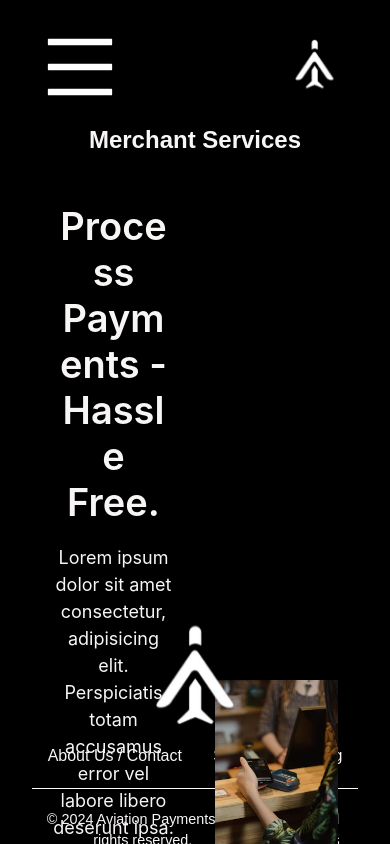
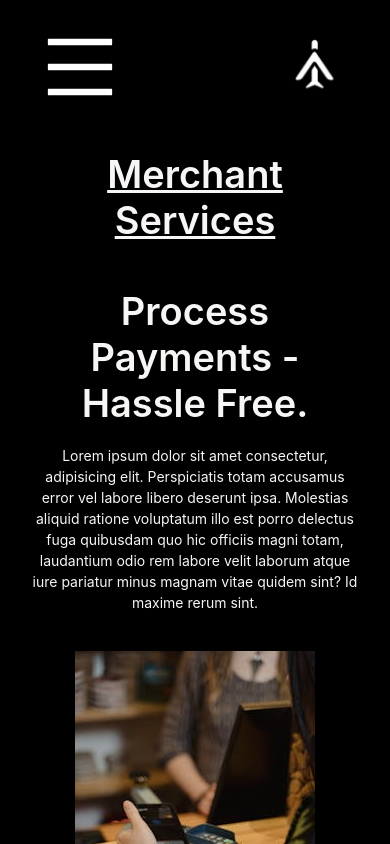
Before and after one commit to dopamine9931/upright-aviation-payments, a React (Vite) app in the folder Client/: page /merchantservices in a window 390 px wide. Shown: the top 844 px of the page. Built offline with nearby package versions, Linux system fonts and the light colour scheme; no server answers.

Commit message:
completed mobile view

```diff
--- a/Client/src/components/component-css-files/imageoverlay.css
+++ b/Client/src/components/component-css-files/consultingimageoverlay.css
@@ -1,28 +1,41 @@
-.image-overlay-container {
+.consulting-container {
   display: flex;
   justify-content: center;
   align-items: center;
   position: relative;
   width: 100%;
   height: 100%; /* Adjust width as needed */
-  margin:0 auto;
+  margin-top: 24px;
+  margin-bottom: 24px;
 }
 
 .overlay-text {
+  display: flex;
   position: absolute;
   top: 50%;
-  right: 0;
   font-style: bold;
   transform: translateY(0 -50%);
   background: rgba(0, 0, 0, 0.5); /* Semi-transparent background */
   color: white;
   padding: 10px;
   border-radius: 10px;
-
+  text-align: center;
 }
 
-.ant-card-cover img {
-  width: 100%;
-  height: 85%;
+.hangar-img img {
+  width: 50vw;
+  height: 50vh;
+  display: flex;
+  justify-content: center;
+  align-items: center;
+}
 
+/* Responsive */
+@media (max-width: 768px) {
+  .consulting-container,
+  .overlay-text {
+    padding: 16px;
+    display: flex;
+    position: relative;
+  }
 }
--- a/Client/src/components/component-css-files/infosection.css
+++ b/Client/src/components/component-css-files/infosection.css
@@ -3,40 +3,42 @@
 }
 
 /* infosection.css */
-
 .infosection {
   display: flex;
-  margin: 20px
+  text-align: center;
+  flex-wrap: wrap;
+  justify-content: center;
+  align-items: center;
+  margin: 20px;
+  padding: 30px;
+  width: 100%; /* Add semicolon */
+  margin-bottom: 24px;
 }
 
 .infosection-row {
-  height: 50vh;
   margin: 0;
+  height: auto; /* Make it responsive */
 }
 
-.infosection-col-left {
-  text-align: left;
+.infosection-col-left,
+.infosection-col-right {
   padding: 0 20px;
-
-}
-
-.infosection-title {
-  text-align: center;
-}
-
-.infosection-text {
-  font-size: 18px;
-  line-height: 1.5;
-}
-
-.infosection-col-right {
-  text-align: right;
-  padding: 0 20px;
-
 }
 
 .infosection-img {
   max-width: 100%;
   height: auto;
+  display: flex;
+  justify-content: center;
+  align-items: center;
+}
 
+/* Responsive */
+@media (max-width: 768px) {
+  .infosection {
+    width: 70%;
+    height: auto;
+    /* padding: 16px; */
+
+  }
 }
--- /dev/null
+++ b/Client/src/components/component-css-files/merchantservices.css
@@ -0,0 +1,67 @@
+.merchantservices{
+  flex-wrap: wrap;
+  display: flex;
+  justify-content: center;
+  margin-top: 24px;
+  margin-bottom: 30px;
+}
+
+.merchantservicestitle{
+  text-decoration: underline;
+}
+
+
+.merchantservicescontainer {
+  flex-wrap: wrap;
+  display: flex;
+  justify-content: center;
+  align-items: center;
+  margin: auto;
+}
+
+.merchantservices-row {
+  flex-wrap: wrap;
+  display: flex;
+
+}
+
+.merchantservices-col-left {
+  display: flex;
+  justify-content: center;
+  align-items: center;
+  text-align: right;
+  padding: 0 20px;
+
+}
+
+.pStyle{
+  font-size: 18px;
+  line-height: 1.5px;
+}
+
+.merchantservices-col-right {
+  margin:auto;
+  display: flex;
+  justify-content: center;
+  align-items: center;
+  padding: 0 20px;
+
+}
+
+.merchantservices-img img {
+  max-width: 100%;
+  height: 100%;
+  display: flex;
+  justify-content: center;
+  align-items: center;
+  margin-top: 24px;
+
+}
+
+/* Responsive */
+@media (max-width: 768px) {
+  .merchantservices {
+    /* padding: 16px; */
+
+  }
+}
--- a/Client/src/components/component-css-files/othersolutions.css
+++ b/Client/src/components/component-css-files/othersolutions.css
@@ -1,17 +1,41 @@
-.othersolutions-title {
-    text-align: center;
-    display: flex;
-    justify-content: center;
-    margin-bottom: 40px,
+.othersolutions {
+  display: flex;
+  text-align: center;
+  flex-wrap: wrap;
+  justify-content: center;
+  align-items: center;
+  margin-top: 24px;
+  margin-bottom: 30px;
+
 
 }
 
-.othersolutions {
+.othersolutions-title {
+  text-align: center;
+  display: flex;
+  justify-content: center;
+  text-decoration: underline;
+}
+
+.othersolutions-container {
+  align-items: center;
+  display: flex;
+  justify-content: center;
+  flex-wrap: wrap;
 
 }
 
-.ant-row {
+/* .ant-row {
     display: flex;
     justify-content: center;
     margin-left: -8px -8px
+
+} */
+
+/* Responsive */
+@media (max-width: 768px) {
+  .othersolutions, {
+    /* padding: 16px; */
+
+  }
 }
--- a/Client/src/components/component-css-files/solutioncards.css
+++ b/Client/src/components/component-css-files/solutioncards.css
@@ -1,39 +1,39 @@
+/* solutioncards.css */
 .solutioncards {
+  display: flex;
+  flex-wrap: wrap;
   text-align: center;
-  position: center;
   justify-content: center;
-
-}
-.solutioncards-card {
-  position: center;
-  margin: auto;
-  margin-bottom: 40px;
+  align-items: center;
+  width: 100%;
+  height: 100%;
+  margin-top: 24px;
+  margin-bottom: 30px;
 }
 
 .solutioncards-title {
+  margin-top: 24px;
+  display: flex;
   text-align: center;
-  display: flex;
   justify-content: center;
-  margin-bottom: 40px;
+  align-items: center;
+  margin-bottom: 30px;
 }
 
-/* DO NOT USE - GLOBAL CLASS NAME */
-/* .ant-row { */
-  /* margin: 0; */
-  /* justify-content: center;
-  display: flex; */
-  /* margin-left: auto !important;
-  margin-right: auto !important; */
-
-  /*Ensure no default margins from Ant Design */
-/*}  */
-
-.ant-col {
-  padding: 0 10px;
-
-  /* Add horizontal padding between columns */
+.solutioncards-card {
+  margin-bottom: 30px;
+  margin-top: 16px;
+  display: flex;
+  flex-wrap: wrap;
+  align-items: center;
+  justify-content: center;
+  margin:auto;
 }
 
-.ant-card {
-  margin-bottom: 18px; /* Add vertical margin between cards */
+
+/* Responsive layout */
+@media (max-width: 768px) {
+  .solutioncards {
+    padding: 16px;
+  }
 }
--- a/Client/src/components/infosection.jsx
+++ b/Client/src/components/infosection.jsx
@@ -10,30 +10,24 @@ const InfoSection = () => {
   return (
     <div className="infosection">
       <Row align="middle" className="infosection-row">
-        <Col span={12} className="infosection-col-left">
-          <Title level={1} className="infosection-title">
+        <Col xs={24} md={12} className="infosection-col-left">
+          <Title level={1}>
             Welcome to Aviation Payments - Simplifying Transactions
           </Title>
-          <p className="infosection-text">
-            Lorem ipsum dolor sit amet consectetur, adipisicing elit.
-            Perspiciatis totam accusamus error vel labore libero deserunt ipsa.
-            Molestias aliquid ratione voluptatum illo est porro delectus fuga
-            quibusdam quo hic officiis magni totam, laudantium odio rem labore
-            velit laborum atque iure pariatur minus magnam vitae quidem sint? Id
-            maxime rerum sint.
+          <p>
+            Lorem ipsum dolor sit amet consectetur adipisicing elit. Corporis
+            pariatur eligendi quod, autem harum ut, dolorem similique
+            perspiciatis aut nemo eos, ab tempora suscipit dignissimos!
           </p>
           <div className="lead-capture-homecontainer">
-            <LeadCapture isModal={true}
-             /> {" "}
+            <LeadCapture isModal={true} />{" "}
           </div>
         </Col>
 
-        <Col span={12} className="infosection-col-right">
-          <img
-            src="/aviation_small.jpg"
-            alt="Description"
-            className="infosection-img"
-          />
+        <Col xs={24} md={12} className="infosection-col-right">
+          <div className="infosection-img">
+            <img src="/aviation_small.jpg" alt="Description" />
+          </div>
         </Col>
       </Row>
     </div>
--- a/Client/src/components/othersolutions.jsx
+++ b/Client/src/components/othersolutions.jsx
@@ -4,31 +4,31 @@ import "../components/component-css-files/othersolutions.css";
 
 const { Title } = Typography;
 const OtherSolutions = () => (
-
   <div class="othersolutions">
-
     <Title level={1} className="othersolutions-title">
       Other Solutions Offered
     </Title>
 
+    <div className="othersolutions-container">
       <Row gutter={16}>
-      <Col span={8}>
+        <Col xs={24} md={8}>
           <Card title="Fuel Card Services" bordered={false}>
             <img alt="example" src="/fuelcards.jpg" />
           </Card>
         </Col>
-      <Col span={8}>
+        <Col xs={24} md={8}>
           <Card title="ATM Solutions" bordered={false}>
             <img alt="example" src="/atms.jpg" />
           </Card>
         </Col>
-      <Col span={8}>
+        <Col xs={24} md={8}>
           <Card title="ACH Solutions" bordered={false}>
             <img alt="example" src="/achtransactions.jpg" />
           </Card>
         </Col>
       </Row>
     </div>
+  </div>
 );
 
 export default OtherSolutions;
--- a/Client/src/components/solutions/solutioncards.jsx
+++ b/Client/src/components/solutions/solutioncards.jsx
@@ -75,10 +75,16 @@ const Solutions = () => {
 
   return (
     <div class="solutioncards">
-      <Title level={1} className="solutioncards-title">
+      <Title
+        level={1}
+        style={{
+          textDecoration: "underline",
+        }}
+        className="solutioncards-title"
+      >
         Our Solutions
       </Title>
-      <Row gutter={16}>
+      <Row gutter={[16, 16]}>
         {cardData.map(({ id, title, description, imageUrl, link }) => (
           <Col xs={24} sm={12} md={8} lg={8} xl={8} key={id}>
             <Card
--- a/Client/src/pages/consulting.jsx
+++ b/Client/src/pages/consulting.jsx
@@ -1,24 +1,30 @@
 import React, { Routes, Route } from "react";
-import { Card } from 'antd';
-import "../components/component-css-files/imageoverlay.css"; // CSS file
-
+import { Card, Typography } from 'antd';
+import "../components/component-css-files/consultingimageoverlay.css"; // CSS file
+const { Title } = Typography;
 const { Meta } = Card;
 
 function Consulting() {
   return (
     <div>
-      <h2> Consulting</h2>
-
-      <div className="image-overlay-container">
+      <Title
+        level={1}
+        style={{
+          textDecoration: "underline",
+        }}
+        classname="consultingtitle"
+      >
+        Consulting
+      </Title>
+      <div className="consulting-container">
         <Card
+          className="hangar-img"
           cover={<img alt="hangar" src="/hangar.jpg" />}
-          style={{ width: 900, height: 500, position: "relative"}}
-
+          bordered={false}
         >
           <div className="overlay-text">
             <Meta
-              title="We're here to guide you at every step ."
-              style={{ fontSize: 18 }}
+              title="We're here to guide you at every step of the way."
               description="Our world class team of expert consultants will work with you to meet your needs. Whether its your first time or your looking to expand. We've got you covered."
             />
           </div>
@@ -26,6 +32,6 @@ function Consulting() {
       </div>
     </div>
   );
-}
+};
 
 export default Consulting;
--- a/Client/src/pages/gateway.jsx
+++ b/Client/src/pages/gateway.jsx
@@ -1,16 +1,27 @@
 import React, { Routes, Route } from "react";
+import { Typography } from "antd";
 import GatewayFeatures from "../components/SolutionsGateway/GatewayFeatures";
 import FormlessEmbed from "../components/formlessai";
 import GatewayInfo from "../components/SolutionsGateway/GatewayInfo";
 
+const { Title } = Typography;
 function Gateway() {
 
   return (
     <div>
-      <h2>Gateway Services</h2>
-    <GatewayInfo />
-    <GatewayFeatures />
-    <FormlessEmbed />
+      <div>
+        <Title
+          level={1}
+          style={{
+            textDecoration: "underline",
+          }}
+        >
+          Gateway Services
+        </Title>
+      </div>
+      <GatewayInfo />
+      <GatewayFeatures />
+      <FormlessEmbed />
     </div>
   );
 };
--- a/Client/src/pages/merchantservices.jsx
+++ b/Client/src/pages/merchantservices.jsx
@@ -1,36 +1,46 @@
 import React from "react";
 import { Row, Col, Typography } from "antd";
+import "../components/component-css-files/merchantservices.css";
 
 const { Title } = Typography;
 
 function MerchantServices() {
   return (
 
+    <div className="merchantservices">
+
     <div>
-    <h2> Merchant Services </h2>
+      <Title level={1} className="merchantservicestitle">
+        Merchant Services
+      </Title>
 
-    <Row align="middle" style={{ height: "50vh", margin: 0 }}>
-      <Col span={12} style={{ textAlign: "center", padding: "0 20px" }}>
-        <Title level={1} style={{ textAlign: "center" }}>
+      <div class="merchantservicescontainer">
+        <Row align="middle" className="merchantservices-row">
+          <Col xs={24} md={12} classNAme="merchantservices-col-left">
+            <Title level={1} >
               Process Payments - Hassle Free.
             </Title>
-        <p style={{ fontSize: "18px", lineHeight: "1.5" }}>
-          Lorem ipsum dolor sit amet consectetur, adipisicing elit. Perspiciatis
-          totam accusamus error vel labore libero deserunt ipsa. Molestias
-          aliquid ratione voluptatum illo est porro delectus fuga quibusdam quo
-          hic officiis magni totam, laudantium odio rem labore velit laborum
-          atque iure pariatur minus magnam vitae quidem sint? Id maxime rerum
-          sint.
+            <p >
+              Lorem ipsum dolor sit amet consectetur, adipisicing elit.
+              Perspiciatis totam accusamus error vel labore libero deserunt
+              ipsa. Molestias aliquid ratione voluptatum illo est porro delectus
+              fuga quibusdam quo hic officiis magni totam, laudantium odio rem
+              labore velit laborum atque iure pariatur minus magnam vitae quidem
+              sint? Id maxime rerum sint.
             </p>
           </Col>
-      <Col span={12} style={{ textAlign: "center", padding: "0 20px" }}>
+          <Col xs={24} md={12} className="merchantservices-col-right">
+          <div className="merchantservices-img">
             <img
               src="/taptopay.jpg"
               alt="Description"
-          style={{ maxWidth: "100%", height: "auto" }}
+
             />
+            </div>
           </Col>
         </Row>
+      </div>
+    </div>
     </div>
   );
 }
```
Lines whose indentation alone changed are shown as unchanged.
